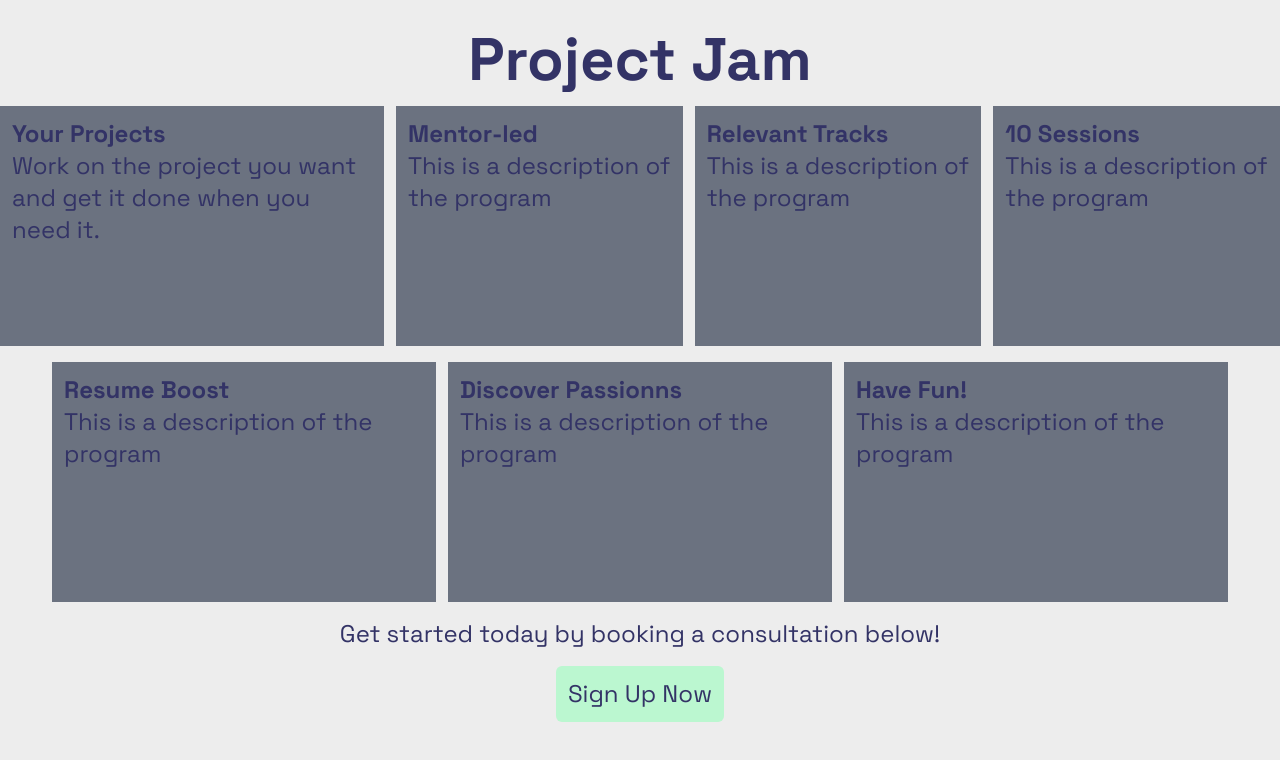
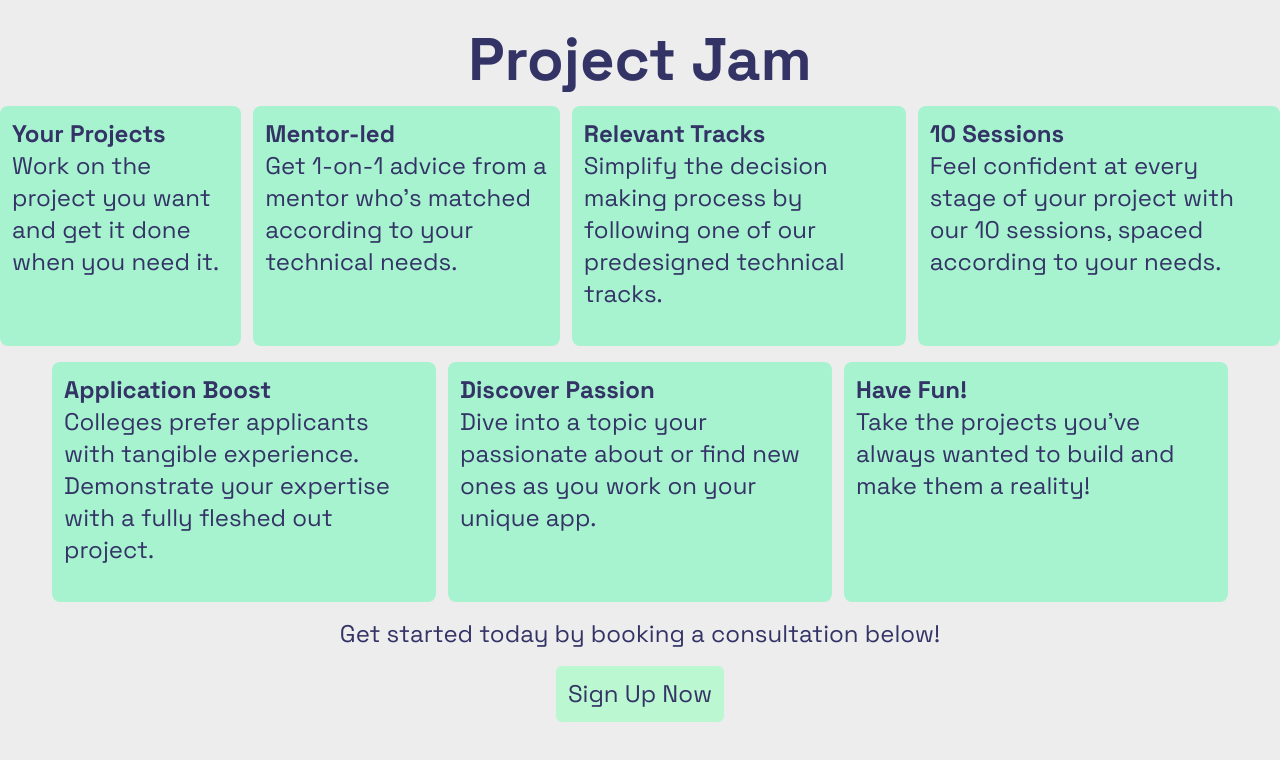
Before and after one commit to denniwang/s4s-website, a Next.js app: page /en/programs in a window 1280 px wide. Shown: the part 1962-2722 px from the top of the page. Built offline with nearby package versions, Linux system fonts and the light colour scheme.

Commit message:
Project Jam descriptions changed card design

```diff
--- a/src/app/[locale]/programs/page.tsx
+++ b/src/app/[locale]/programs/page.tsx
@@ -11,7 +11,7 @@ export default function About() {
     children: React.ReactNode
   }) {
     return (
-      <div className='h-[30vh] max-w-96 bg-gray-500 p-3'>
+      <div className='h-[30vh] max-w-96 rounded-lg bg-emerald-200 p-3'>
         {children}
         <p>{desc}</p>
       </div>
@@ -22,17 +22,32 @@ export default function About() {
       title: 'Your Projects',
       desc: 'Work on the project you want and get it done when you need it.'
     },
-    { title: 'Mentor-led', desc: 'This is a description of the program' },
-    { title: 'Relevant Tracks', desc: 'This is a description of the program' },
-    { title: '10 Sessions', desc: 'This is a description of the program' }
+    {
+      title: 'Mentor-led',
+      desc: "Get 1-on-1 advice from a mentor who's matched according to your technical needs."
+    },
+    {
+      title: 'Relevant Tracks',
+      desc: 'Simplify the decision making process by following one of our predesigned technical tracks.'
+    },
+    {
+      title: '10 Sessions',
+      desc: 'Feel confident at every stage of your project with our 10 sessions, spaced according to your needs. '
+    }
   ]
   const PJInfo2 = [
-    { title: 'Resume Boost', desc: 'This is a description of the program' },
     {
-      title: 'Discover Passionns',
-      desc: 'This is a description of the program'
+      title: 'Application Boost',
+      desc: 'Colleges prefer applicants with tangible experience. Demonstrate your expertise with a fully fleshed out project. '
     },
-    { title: 'Have Fun!', desc: 'This is a description of the program' }
+    {
+      title: 'Discover Passion',
+      desc: 'Dive into a topic your passionate about or find new ones as you work on your unique app.'
+    },
+    {
+      title: 'Have Fun!',
+      desc: "Take the projects you've always wanted to build and make them a reality!"
+    }
   ]
 
   return (
```
